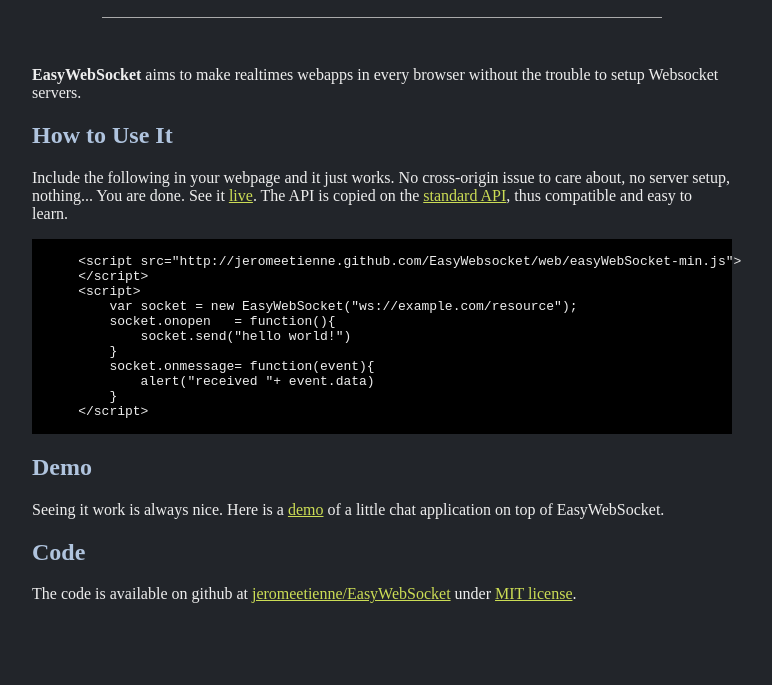
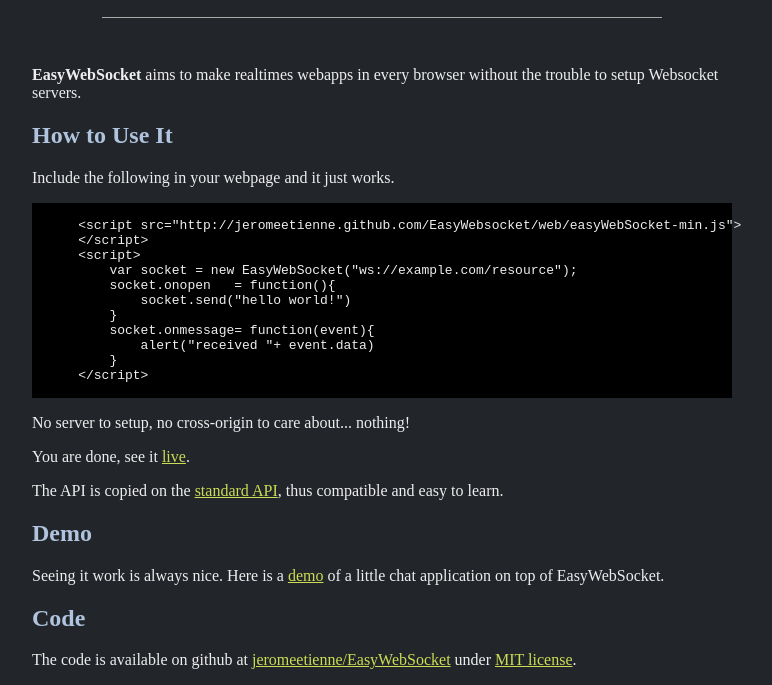
Before and after one commit to jeromeetienne/EasyWebsocket, a plain HTML site: page index.html in a window 1280 px wide. Shown: the part 135-820 px from the top of the page, without its empty margins (258-1030 px from the left). Drawn offline with Linux system fonts and the light colour scheme.

Commit message:
Another deployement

```diff
--- a/index.html
+++ b/index.html
@@ -67,11 +67,7 @@
 
 		<h2>How to Use It</h2>
 			<p>
-			Include the following in your webpage and it just works. No cross-origin issue to care about, no server setup, nothing...
-			You are done.
-			See it <a href="http://jeromeetienne.github.com/EasyWebsocket/example/example.html">live</a>.
-			The API is copied on the <a href="http://dev.w3.org/html5/websockets/">standard API</a>, thus
-			compatible and easy to learn.
+			Include the following in your webpage and it just works.
 			</p>
 			<pre>
     &lt;script src="http://jeromeetienne.github.com/EasyWebsocket/web/easyWebSocket-min.js"&gt;
@@ -85,6 +81,15 @@
             alert("received "+ event.data)
         }
     &lt;/script&gt;</pre>
+			<p>No server to setup, no cross-origin to care about... nothing!
+			</p>
+			<p>You are done,
+			see it <a href="http://jeromeetienne.github.com/EasyWebsocket/example/example.html">live</a>.
+			</p>
+			<p>
+			The API is copied on the <a href="http://dev.w3.org/html5/websockets/">standard API</a>, thus
+			compatible and easy to learn.
+			</p>
 		<h2>Demo</h2>
 			<p>
 			Seeing it work is always nice. Here is a <a href="http://jeromeetienne.github.com/EasyWebsocket/example/demo.html">demo</a>
```
